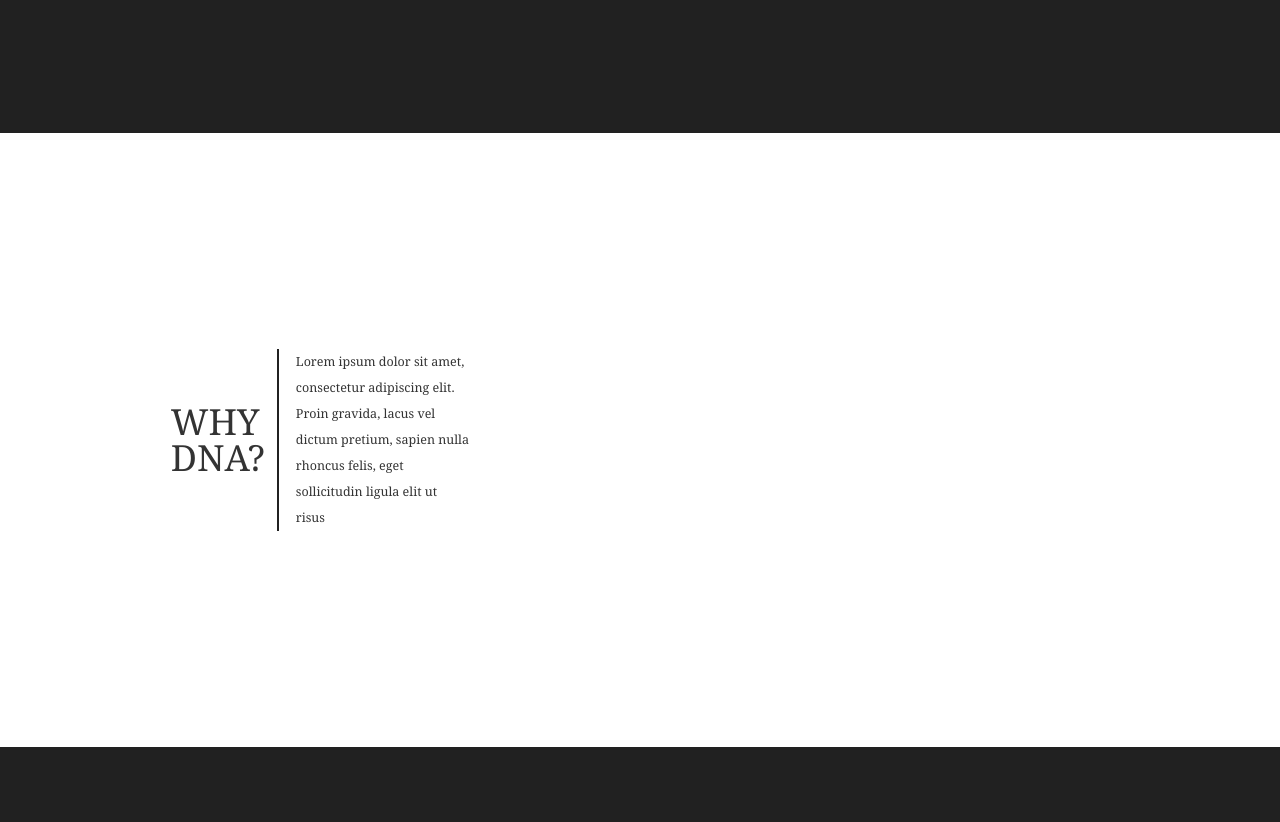
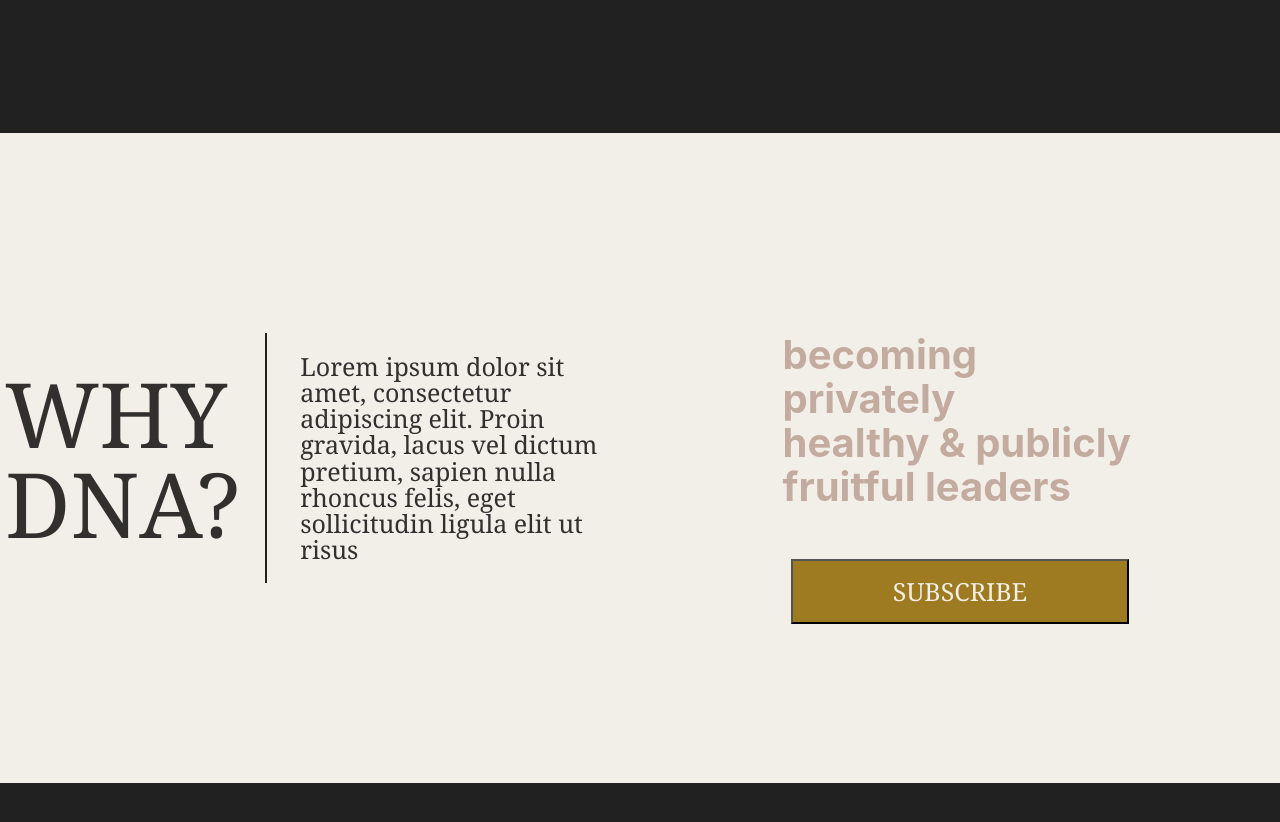
Before and after one commit to iamtheozzy/DNA-Leader, a Gatsby site: page / in a window 1280 px wide. Shown: the part 560-1382 px from the top of the page. Built offline with nearby package versions, Linux system fonts and the light colour scheme; Gatsby itself is replaced by a stand-in of ours.

Commit message:
finished styling section2

```diff
--- a/src/components/landing_page/section-two.js
+++ b/src/components/landing_page/section-two.js
@@ -7,19 +7,27 @@ const Text = 'becoming privatley healthy & publicly fruitful leaders'
 
 const Container = styled.div`
     display: flex;
-    background-color: ##f2efe9;
+    flex-wrap: wrap;
+    align-items: center;
+    justify-content: space-around;
+    align-content: space-around;
+    background-color: #f2efe9;
     width: 100%;
-    padding: 12rem 0;
+    height: 650px;
+
 `;
 
 const Left = styled.div`
     display: flex;
     justify-content: center;
-    width: 50%;
+    width: 45%;
+    min-width: 640px;
+    max-width: 650px;
+    height: 250px;
 `;
 
 const Question = styled.p`
-    font-size: 2rem;
+    font-size: 5rem;
     line-height: 100%;
     display: flex;
     align-items: center;
@@ -29,20 +37,43 @@ const LineBreak = styled.br`
 `
 
 const LoremDiv = styled.div`
+    display: flex;
+    align-items: center;
     overflow: hidden;
-    width: 30%;
-    font-size: 1.25em;
+    width: 55%;
+    max-height: 26em;
+    min-width: 370px;;
+    font-size: 2.5em;
     margin-left: 1em;
     border-left: 2px solid #212121;
     padding-left: 1.33em;
 `;
 
 const Right = styled.div`
-
+    display: flex;
+    flex-direction: column;
+    align-items: center;
+    width: 45%;
+    min-width: 640px;
+    max-width: 650px;
+    height: 250px;
 `;
 
+const Slogan = styled.h1`
+    color: #c4ab9f;
+    font-size: 4em;
+    max-width: 355px;
+`;
 
-
+const SubBtn = styled.button`
+    font-size: 2.5em;
+    background: #9e7a20;
+    color: #f2efe9;
+    padding: .7em 4em;
+    text-align: center;
+    max-width: 350px;
+    margin-top: 2em;
+`;
 
 
 
@@ -53,8 +84,14 @@ const SectionTwo = props => (
             <Question>WHY<LineBreak />DNA?</Question>
             <LoremDiv>{Lorem}</LoremDiv>
         </Left>
-
-
+        <Right>
+            <Slogan>
+                becoming privately <LineBreak />
+                healthy & publicly <LineBreak />
+                fruitful leaders
+            </Slogan>
+            <SubBtn>SUBSCRIBE</SubBtn>
+        </Right>
     </Container>
 )
 
```
